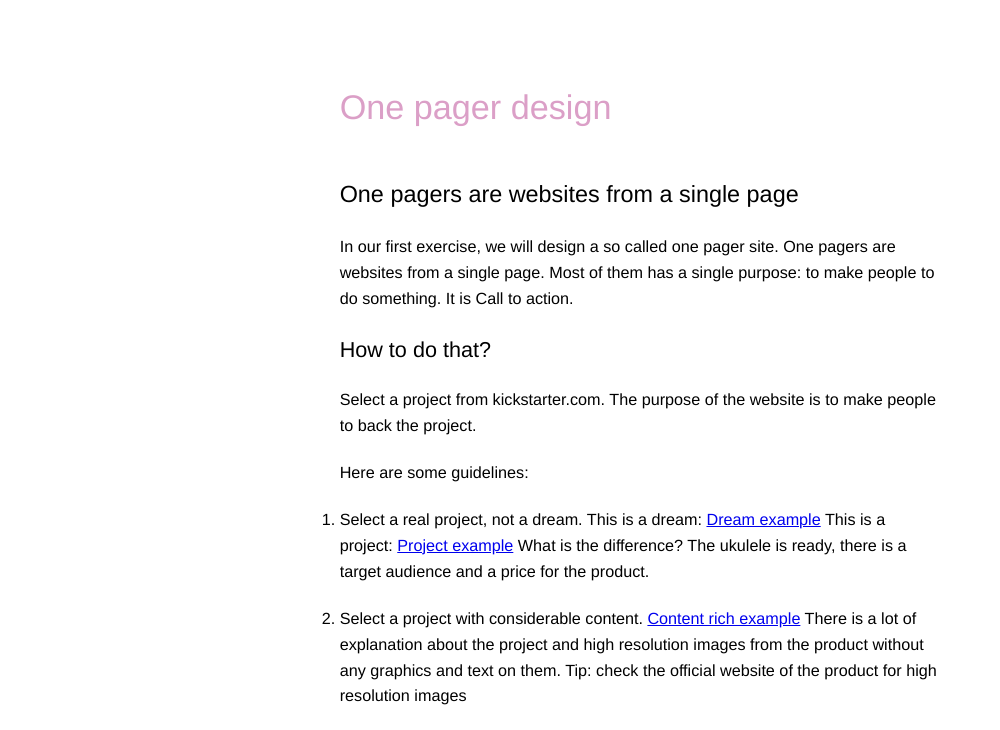
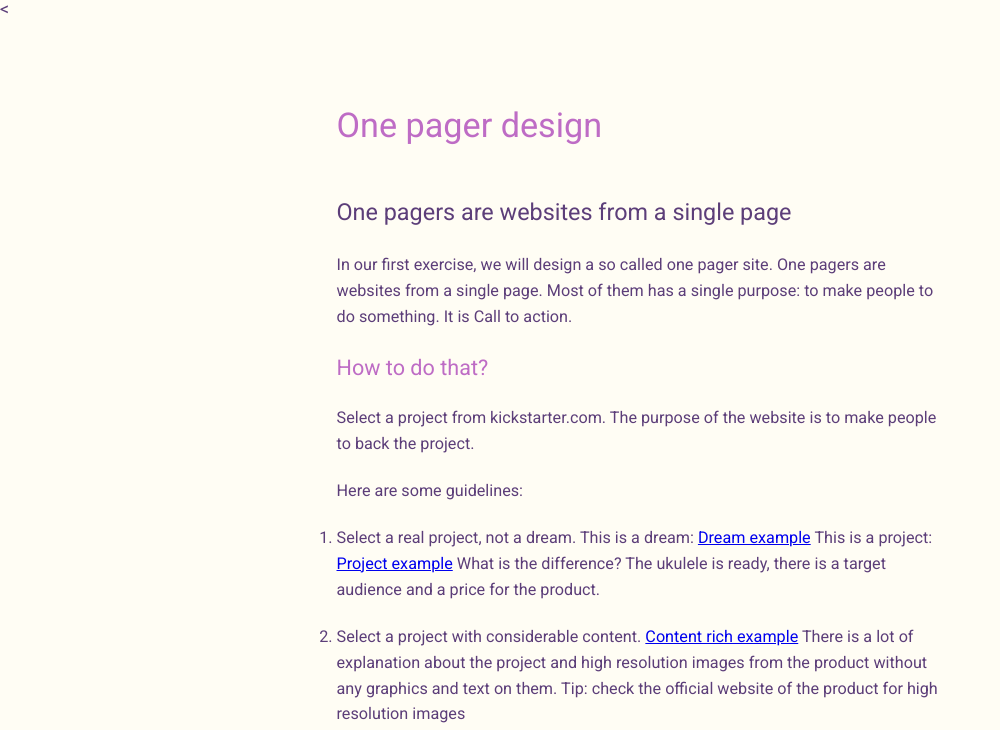
Before and after one commit to S-Stark707/project0, a plain HTML site: page index.html in a window 1280 px wide. Shown: the top 730 px of the page, without its empty margins (0-1000 px from the left). Drawn offline with Linux system fonts and the light colour scheme.

Commit message:
Add files via upload
edited typeface and color(text and background)

```diff
--- a/index.html
+++ b/index.html
@@ -6,10 +6,18 @@
     <meta http-equiv="content-type" content="text/html; charset=utf-8">
     <link rel="icon" href="res/favicon.svg" type="image/svg=xml">
     <link rel="stylesheet" type="text/css" href="res/global.css"/>
+    <<link rel="preconnect" href="https://fonts.googleapis.com">
+<link rel="preconnect" href="https://fonts.gstatic.com" crossorigin>
+<link href="https://fonts.googleapis.com/css2?family=Lato:ital,wght@0,100;0,300;0,400;0,700;0,900;1,100;1,300;1,400;1,700;1,900&family=Noto+Sans+JP:wght@100..900&family=Roboto:ital,wght@0,100;0,300;0,400;0,500;0,700;0,900;1,100;1,300;1,400;1,500;1,700;1,900&display=swap" rel="stylesheet">
+
     <style>
-    h1{color: #db9fc7}
+    h1{color:rgb(190,108,197)}
+    h3{color:rgb(190,108,197)}
+    h4{color:rgb(190,108,197)}
     body{margin:0; padding:0; font-size:clamp(12px,2vw,18px);
-      font-family: 'Helvetica','Arial','Roboto', sans-serif;}
+      font-family: 'Roboto';
+    background-color:rgb(255,253,244) ;
+  color:rgb(92,62,121)}
 div.rtf{max-width:60ch; margin:40px auto; padding:40px}
 
 div.rtf p{font-size:0.9em; line-height:1.6em; margin-bottom:1.3em}
```
